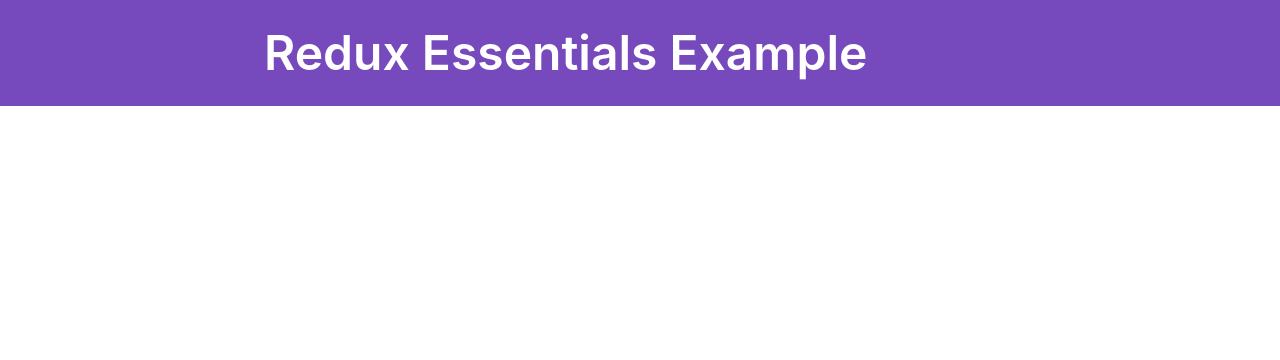
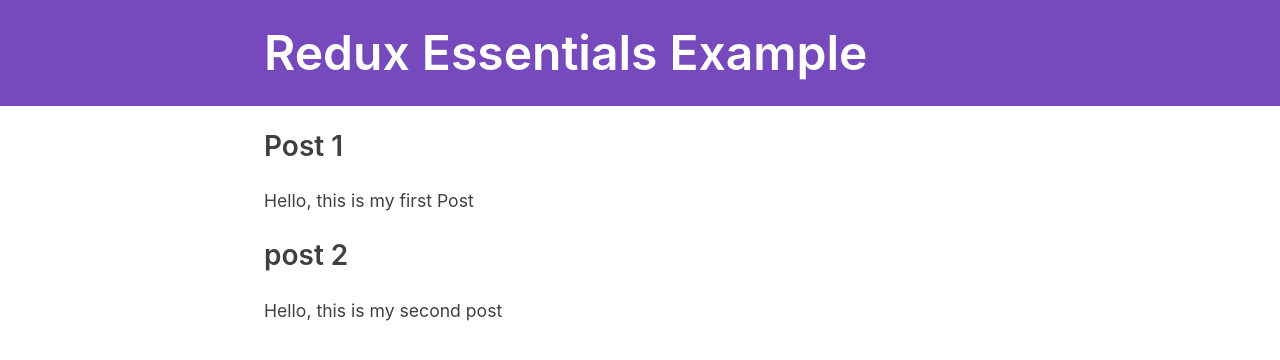
Before and after one commit to tian142/redux-toolkit-twitter-1, a React (Create React App) app: page / in a window 1280 px wide. Shown: the top 360 px of the page. Built offline with nearby package versions, Linux system fonts and the light colour scheme; what miragejs, txtgen would draw is missing.

Commit message:
completed useSelector and mapping logic to retrieve posts

```diff
--- a/src/features/posts/PostList.js
+++ b/src/features/posts/PostList.js
@@ -1,5 +1,16 @@
 import React from 'react'
 
+import { useSelector } from 'react-redux'
+
 export const PostList = () => {
-  return <div></div>
+  const posts = useSelector((state) => state.posts)
+
+  const mapPosts = posts.map((post) => (
+    <article>
+      <h3>{post.title}</h3>
+      <p>{post.content}</p>
+    </article>
+  ))
+
+  return <section>{mapPosts}</section>
 }
```
